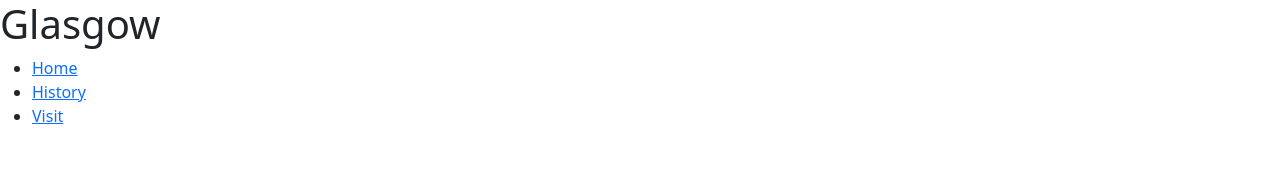
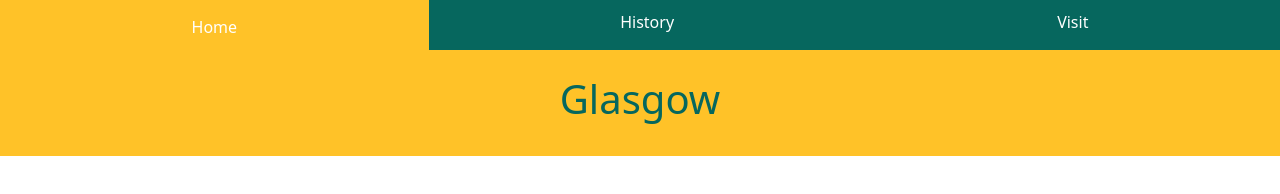
Before and after one commit to HannahSMMcCormick/WebDev2024, a plain HTML site: page index.html in a window 1280 px wide. Drawn offline with nearby package versions, Linux system fonts and the light colour scheme.

Commit message:
Styling banner and navbar

```diff
--- a/Style.css
+++ b/Style.css
@@ -0,0 +1,48 @@
+.navigation{
+
+    background-color:#06675e;
+    color: #fff;
+    padding: 25px 0;
+
+}
+
+.navigation ul{
+    position: fixed;
+    top: 0;
+    left:0;
+    width:100%;
+    list-style-type: none;
+    display: flex;
+    justify-content: space-around;
+    padding:0;
+    margin:0;
+}
+
+.navigation ul li{
+    display: inline-block;
+    margin: 0;
+    flex-grow: 1;
+}
+
+.navigation ul li a{
+    text-decoration: none;
+    color: #fff;
+    display: block;
+    padding: 10px 0;
+    text-align: center;
+    transition: padding 0.3s,background-color 0.3s;
+}
+
+.navigation ul li a:hover{
+
+    background-color:#ffc228 ;
+    padding: 15px  0;
+
+}
+
+.banner{
+    text-align: center;
+    background-color:#ffc228;
+    color: #06675e;
+    padding: 25px 0;
+}
--- a/index.html
+++ b/index.html
@@ -2,10 +2,10 @@
 <html lang="en">
 
 <head>
-    <meta charset="UFT-8">
+    <meta charset="UTF-8">
     <meta name="viewport" content="width=device-width, initial-scale=1.0">
     <title>Glasgow</title>
-    <link rel="stylesheet" href="Style">
+    <link rel="stylesheet" href="Style.css">
     <link href="https://cdn.jsdelivr.net/npm/bootstrap@5.2.3/dist/css/bootstrap.min.css" rel="stylesheet"
         integrity="sha384-rbsA2VBKQhggwzxH7pPCaAqO46MgnOM80zW1RWuH61DGLwZJEdK2Kadq2F9CUG65" crossorigin="anonymous">
     <script src="https://cdn.jsdelivr.net/npm/bootstrap@5.2.3/dist/js/bootstrap.bundle.min.js"
@@ -15,20 +15,21 @@
 </head>
 
 <body>
+
+
+    <nav class="navigation">
+        <ul>
+            <li><a href="index.html">Home</a></li>
+            <li><a href="history.html">History</a></li>
+            <li><a href="visit.html">Visit</a></li>
+        </ul>
+    </nav>
+
     <div class="banner">
         <h1>Glasgow</h1>
 
     </div>
 
-    <nav class="navigation">
-        <ul>
-            <li><a href="index.html">Home</a></li>
-            <li><a href="history.hyml">History</a></li>
-            <li><a href="visit.html">Visit</a></li>
-        </ul>
-    </nav>
-
-
 </body>
 
 </html>
```
